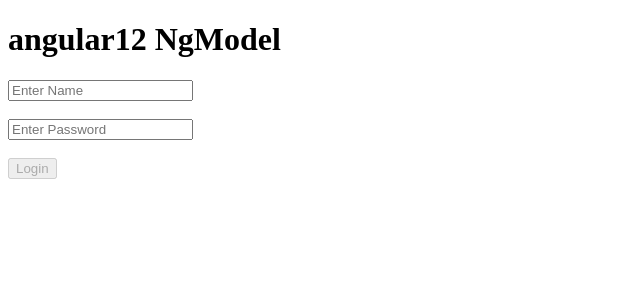
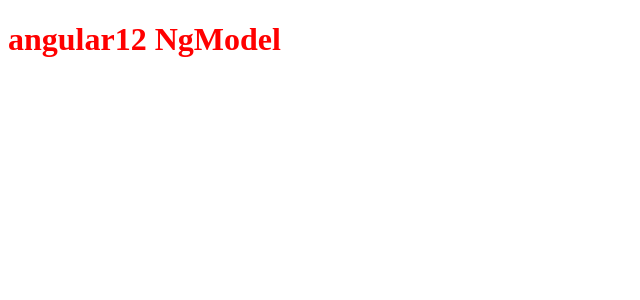
Before and after one commit to aniket24122012/Angular10, an Angular app: page / in a window 1280 px wide. Shown: the top 300 px of the page, without its empty margins (0-640 px from the left). Built offline with nearby package versions, Linux system fonts and the light colour scheme.

Commit message:
directives

```diff
--- a/src/app/app.component.html
+++ b/src/app/app.component.html
@@ -1,12 +1 @@
-<h1>{{ title }}</h1>
-<form [formGroup]="loginForm" (ngSubmit)="loginUser()">
-  <input type="email"   placeholder="Enter Name" formControlName="user"/>
-  <br />
-  <span *ngIf="user && user.invalid && user.touched" style="color: red;">This filed is not vaild</span>
-  <br />
-  <input type="password"  placeholder="Enter Password"  formControlName="password"/>
-  <br />
-  <span *ngIf="password && password.invalid && password.touched" style="color: red;">This filed is not vaild</span>
-  <br />
-  <button [disabled]="loginForm.invalid" >Login</button>
-</form>
+<h1 appRedEl >{{title}}</h1>
--- a/src/app/app.module.ts
+++ b/src/app/app.module.ts
@@ -5,10 +5,12 @@
 import { AppComponent } from './app.component';
 import { FormsModule } from '@angular/forms';
 import {ReactiveFormsModule} from '@angular/forms';
+import { RedElDirective } from './red-el.directive';
 
 @NgModule({
   declarations: [
-    AppComponent
+    AppComponent,
+    RedElDirective
   ],
   imports: [
     BrowserModule,
--- /dev/null
+++ b/src/app/red-el.directive.ts
@@ -0,0 +1,14 @@
+import { Directive ,ElementRef} from '@angular/core';
+
+@Directive({
+  selector: '[appRedEl]'
+})
+export class RedElDirective {
+
+  constructor(el : ElementRef) {
+
+    el.nativeElement.style.color='red'
+
+  }
+
+}
```
Also changed, not shown: 1 other file (tests, documents, lock files or other folders).
